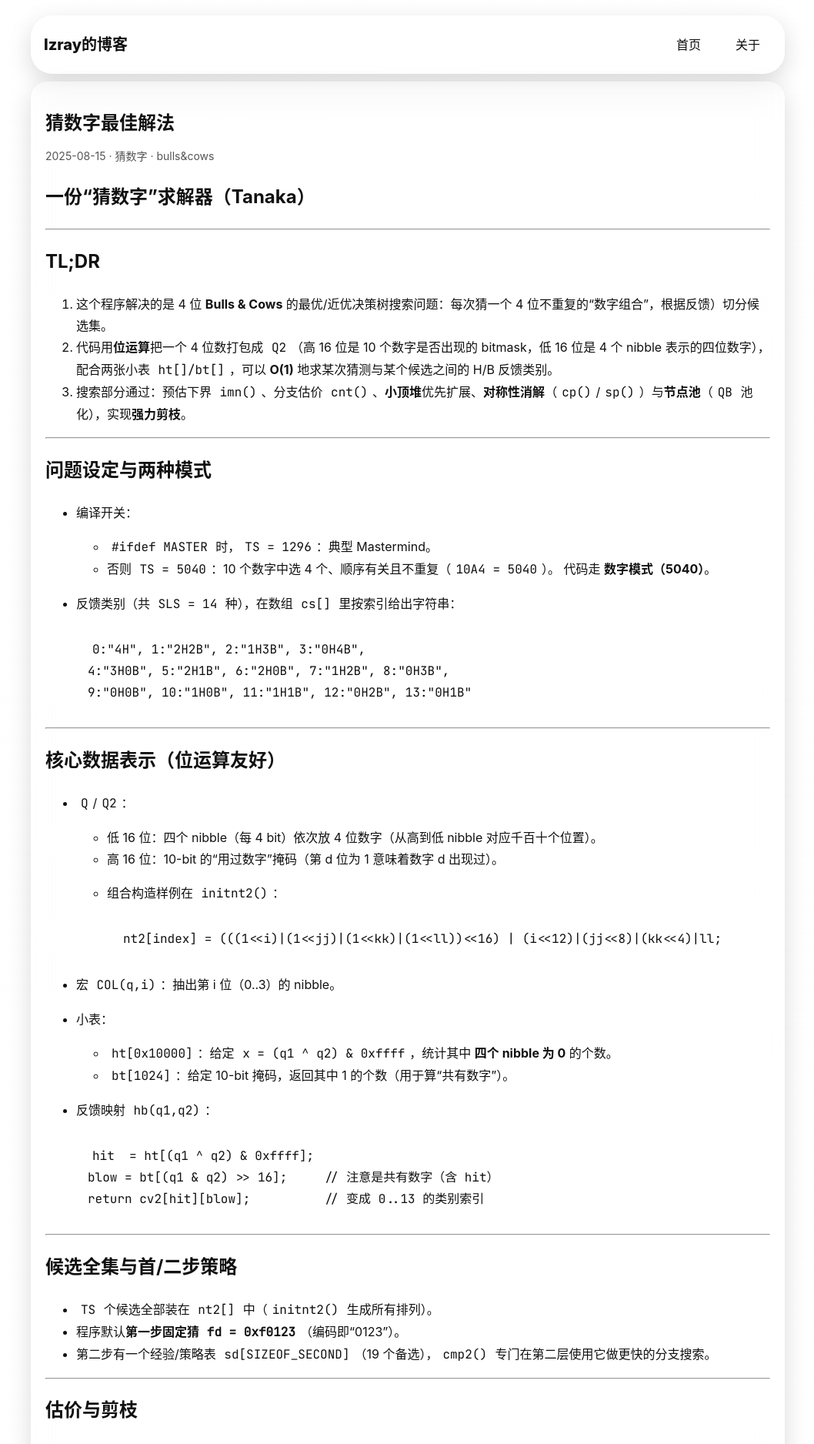
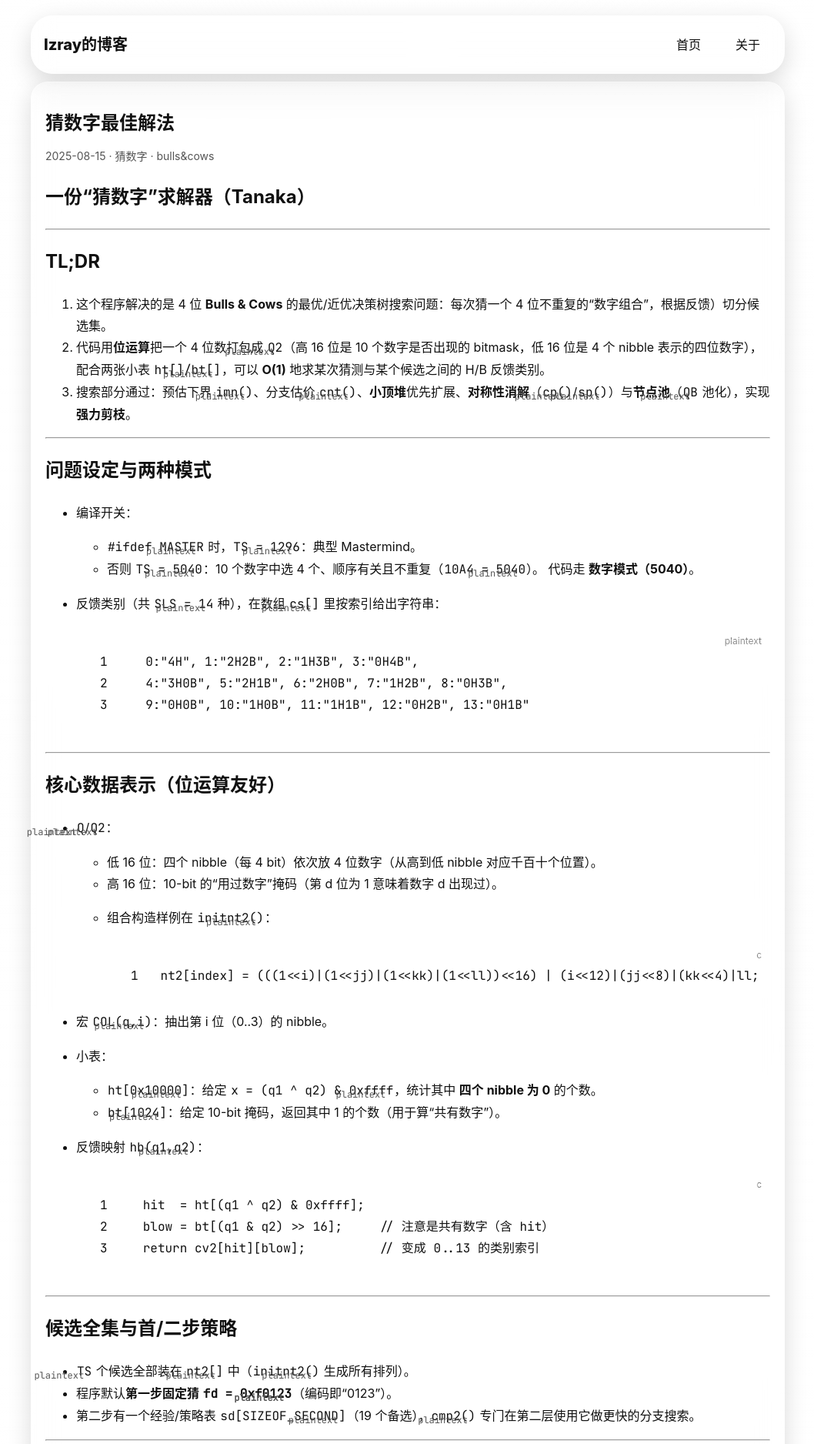
Before and after one commit to lzray-universe/blog, a Jekyll site: the page built from _posts/2025-08-15-猜数字最佳解法.md, in a window 1280 px wide. Shown: the top 1876 px of the page at 77% size, without its empty margins (110-1168 px from the left). Built offline with Jekyll 4.4.1, drawn with Linux system fonts in a browser that asks for light colours; some web fonts are replaced; some of the changed text lies outside the part shown.

Commit message:
style: show borders and labels for code blocks

```diff
--- a/_config.yml
+++ b/_config.yml
@@ -14,6 +14,9 @@
   input: GFM
   math_engine: mathjax
   hard_wrap: false
+  syntax_highlighter_opts:
+    block:
+      line_numbers: true
 
 highlighter: rouge
 
--- a/_layouts/default.html
+++ b/_layouts/default.html
@@ -33,5 +33,6 @@
         <p>© {{ site.time | date: "%Y" }} lzray的博客 · 由 Jekyll & GitHub Pages 驱动</p>
       </div>
     </footer>
+    <script src="{{ '/assets/js/code-lang.js' | relative_url }}"></script>
   </body>
 </html>
--- a/assets/css/style.css
+++ b/assets/css/style.css
@@ -140,16 +140,63 @@
 a { color: var(--link); text-decoration: none; }
 a:hover { text-decoration: underline; }
 
-pre, code {
+code {
+  font-family: "JetBrains Mono", "DengXian", monospace;
+}
+pre {
   background: var(--code-bg);
+  border: 1px solid var(--glass-border);
   border-radius: 12px;
   font-family: "JetBrains Mono", "DengXian", monospace;
-}
-code { padding: 2px 6px; }
-pre {
   padding: 14px;
   overflow: auto;
+}
+
+/* 多行代码块样式 */
+.highlighter-rouge,
+.highlight {
+  position: relative;
+  background: var(--code-bg);
   border: 1px solid var(--glass-border);
+  border-radius: 12px;
+  overflow: hidden;
+}
+.highlighter-rouge pre,
+.highlight pre {
+  margin: 0;
+  background: transparent;
+  border: none;
+  padding: 14px;
+}
+.highlighter-rouge::before,
+.highlight::before {
+  content: attr(data-lang);
+  position: absolute;
+  top: 6px;
+  right: 10px;
+  font-size: 12px;
+  color: var(--muted);
+}
+.highlighter-rouge .rouge-table,
+.highlight .rouge-table {
+  width: 100%;
+  border-spacing: 0;
+}
+.highlighter-rouge .rouge-table td,
+.highlight .rouge-table td {
+  padding: 0;
+}
+.highlighter-rouge .gutter,
+.highlight .gutter {
+  user-select: none;
+  text-align: right;
+  padding: 0 12px;
+  border-right: 1px solid var(--glass-border);
+  color: var(--muted);
+}
+.highlighter-rouge .code,
+.highlight .code {
+  padding-left: 12px;
 }
 
 blockquote {
--- /dev/null
+++ b/assets/js/code-lang.js
@@ -0,0 +1,14 @@
+document.addEventListener('DOMContentLoaded', () => {
+  document.querySelectorAll('.highlighter-rouge, .highlight').forEach(block => {
+    let langClass = Array.from(block.classList).find(cls => cls.startsWith('language-'));
+    if (!langClass) {
+      const code = block.querySelector('code');
+      if (code) {
+        langClass = Array.from(code.classList).find(cls => cls.startsWith('language-'));
+      }
+    }
+    if (langClass) {
+      block.dataset.lang = langClass.replace('language-', '');
+    }
+  });
+});
```
